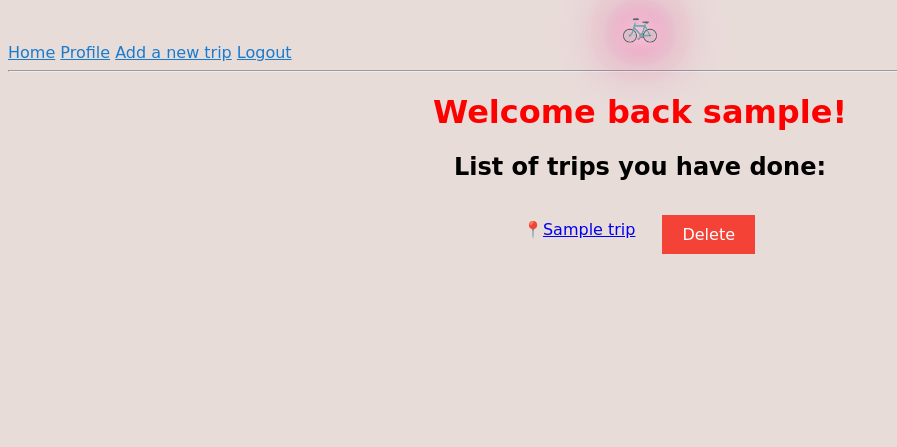
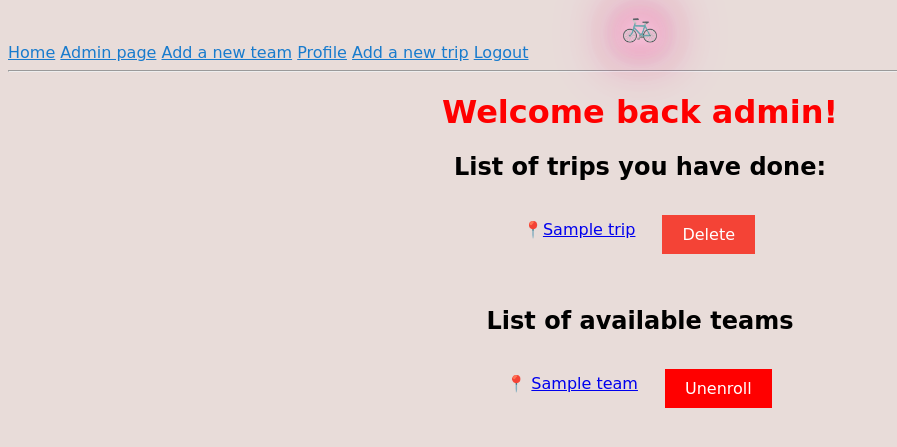
Before and after one commit to bhuvansingla/flask-login, a Flask app: page /user/admin in a window 1280 px wide. Shown: the top 447 px of the page, without its empty margins (0-897 px from the left). Run offline with Flask 3, Linux system fonts and the light colour scheme; a user stored in the database is signed in; tables that the repository leaves empty hold one stand-in row (values such as "Sample post").

Commit message:
10 define new team (#12)
* new championship added

* Squashed commit of the following:

commit 98b2e6d0223762a1acf851806fef4b0aa1216b7d
Author: waltpianist97 <walterbrnrd@gmail.com>
Date:   Tue Apr 18 21:47:34 2023 +0200

    added admin role

* championship visualizable, new page for visualizing some details for a specific championship

* added workspace

* redefine task, team not championship

* adjust a delete method and form

```diff
--- a/app.py
+++ b/app.py
@@ -21,5 +21,13 @@ def load_user(id):
 
 if __name__=="__main__":
     with app.app_context():
+
         db.create_all()
+        admin = User.query.filter_by(username="admin").first()
+        if not admin:
+            admin = User(username="admin",role="admin")
+            admin.set_password("admin")
+
+            db.session.add(admin)
+            db.session.commit()
         app.run()
--- a/forms.py
+++ b/forms.py
@@ -1,6 +1,7 @@
 from flask_wtf import FlaskForm
-from wtforms import StringField, PasswordField, BooleanField, SubmitField, RadioField,TextAreaField
-from wtforms.validators import ValidationError, DataRequired, Email, EqualTo
+
+from wtforms import StringField, PasswordField, BooleanField, SubmitField, RadioField,TextAreaField,FloatField
+from wtforms.validators import DataRequired, Email, EqualTo
 from models import User
 
 CHOICES = [('5', """Il giro che stai registrando è una gara ufficiale o un evento ufficiale di Team (con locandina)?"""),
@@ -23,9 +24,14 @@ class LoginForm(FlaskForm):
 
 class NewTripForm(FlaskForm):
     tripname = StringField('Trip name',validators=[DataRequired()])
-    speed = StringField('Average speed [km/h]',validators=[DataRequired()])
-    distance = StringField('Distance [km]',validators=[DataRequired()])
-    elevation = StringField('Elevation [m]',validators=[DataRequired()])
+    speed = FloatField('Average speed [km/h]',validators=[DataRequired()])
+    distance = FloatField('Distance [km]',validators=[DataRequired()])
+    elevation = FloatField('Elevation [m]',validators=[DataRequired()])
     prestige = RadioField('Choose an option', choices=CHOICES, validators=[DataRequired()])
     description = TextAreaField('Description')
     submit = SubmitField('Add trip')
+
+class NewTeamForm(FlaskForm):
+    name = StringField('Team name',validators=[DataRequired()])
+    description = TextAreaField('Description')
+    submit = SubmitField('Add Team')
--- a/routes.py
+++ b/routes.py
@@ -2,8 +2,8 @@ from app import app, db
 from flask import request, render_template, flash, redirect,url_for
 from flask_login import current_user, login_user, logout_user,login_required
 
-from models import User,Trip
-from forms import RegistrationForm,LoginForm, NewTripForm
+from models import *
+from forms import *
 
 from werkzeug.urls import url_parse
 import urllib
@@ -20,6 +20,8 @@ def login():
         if user is None or not user.check_password(form.password.data):
             flash("Invalid username or password")
             return redirect(url_for('login'))
+
+
         login_user(user,remember=form.remember_me.data)
         next_page = request.args.get('next')
         if not next_page or url_parse(next_page).netloc != '':
@@ -66,10 +68,13 @@ def user(username):
 
     user = User.query.filter_by(username=current_user.username).first()
     trips = Trip.query.filter_by(user_id=current_user.id)
+    teams = Team.query.all()
     if trips is None:
         trips = []
+    if teams is None:
+        teams = []
 
-    return render_template('user.html', user=user,trips=trips)
+    return render_template('user.html', user=user,trips=trips,teams=teams)
 
 
 @app.route('/')
@@ -83,14 +88,77 @@ def logout():
     return redirect(url_for('login'))
 
 
-@app.route("/delete/<int:trip_id>")
-def delete(trip_id):
+@app.route("/delete_trip/<int:trip_id>")
+def delete_trip(trip_id):
     trip = Trip.query.filter_by(id=trip_id).first()
     db.session.delete(trip)
     db.session.commit()
     return redirect(url_for("user",username=current_user.username))
 
+@app.route("/delete_team/<int:team_id>")
+def delete_team(team_id):
+    team = Team.query.filter_by(id=team_id).first()
+    db.session.delete(team)
+    db.session.commit()
+    return redirect(url_for("user",username=current_user.username))
+
+
 @app.route("/trip_details/<int:trip_id>")
 def trip_details(trip_id):
     trip = Trip.query.get(trip_id)
     return render_template("trip_details.html",trip=trip)
+
+
+@app.route("/team_details/<int:team_id>")
+def team_details(team_id):
+    team = Team.query.get(team_id)
+    return render_template("team_details.html",team=team)
+
+@app.route('/new_team',methods=['GET', 'POST'])
+@login_required
+def new_team():
+    if not current_user.is_admin:
+        return 'Unauthorized'
+
+    form = NewTeamForm()
+    if form.validate_on_submit():
+        team = Team(name=form.name.data,description=form.description.data)
+
+        db.session.add(team)
+        db.session.commit()
+        flash('New team registered!')
+        return redirect(url_for('user',username = current_user.username))
+
+    return render_template('new_team.html',title="Add new team", form = form )
+
+
+
+@app.route('/admin_page',methods=['GET', 'POST'])
+@login_required
+def admin_page():
+
+    if not current_user.is_admin:
+        return 'Unauthorized'
+    return render_template('admin_page.html',title="Admin page")
+
+@app.route('/enroll_to_team/<int:team_id>',methods=['GET', 'POST'])
+@login_required
+def enroll_to_team(team_id):
+
+    team = Team.query.get(team_id)
+    if current_user not in team.users:
+        team.users.append(current_user)
+        db.session.commit()
+
+    return redirect(url_for("user",username=current_user.username))
+
+@app.route('/unenroll_from_team/<int:team_id>',methods=['GET', 'POST'])
+@login_required
+def unenroll_from_team(team_id):
+
+    team = Team.query.get(team_id)
+
+    if current_user in team.users:
+        team.users.remove(current_user)
+        db.session.commit()
+    return redirect(url_for("user",username=current_user.username))
--- a/templates/base.html
+++ b/templates/base.html
@@ -31,6 +31,88 @@
                 text-shadow: 0 0 20px #fff, 0 0 30px #ff4da6, 0 0 40px #ff4da6, 0 0 50px #ff4da6, 0 0 60px #ff4da6, 0 0 70px #ff4da6, 0 0 80px #ff4da6;
             }
         }
+
+        .post-container {
+            margin-bottom: 10px;
+        }
+
+        .post-info {
+            display: flex;
+            flex-direction: column;
+        }
+
+        .row {
+            display: flex;
+            align-items: center;
+            justify-content: center;
+            gap: 5px;
+            /* set smaller gap value */
+        }
+
+
+        ul {
+            margin: 0;
+            padding: 0;
+            margin-right: 10px;
+            /* add right margin to the ul */
+        }
+
+        .delete-button-container {
+            margin-top: 10px;
+            margin-left: 10px;
+            /* add left margin to the delete button container */
+        }
+
+        .delete-button {
+            background-color: #f44336;
+            border: none;
+            color: white;
+            padding: 10px 20px;
+            text-align: center;
+            text-decoration: none;
+            display: inline-block;
+            font-size: 16px;
+            margin: 4px 2px;
+            cursor: pointer;
+        }
+
+        .enroll-button-container {
+            margin-top: 10px;
+            margin-left: 10px;
+            /* add left margin to the delete button container */
+        }
+
+        .enroll-button {
+            background-color: #53b179cb;
+            border: none;
+            color: white;
+            padding: 10px 20px;
+            text-align: center;
+            text-decoration: none;
+            display: inline-block;
+            font-size: 16px;
+            margin: 4px 2px;
+            cursor: pointer;
+        }
+
+        .unenroll-button-container {
+            margin-top: 10px;
+            margin-left: 10px;
+            /* add left margin to the delete button container */
+        }
+
+        .unenroll-button {
+            background-color: red;
+            border: none;
+            color: white;
+            padding: 10px 20px;
+            text-align: center;
+            text-decoration: none;
+            display: inline-block;
+            font-size: 16px;
+            margin: 4px 2px;
+            cursor: pointer;
+        }
     </style>
 
     {% if title %}
@@ -48,6 +130,12 @@
         {% if current_user.is_anonymous %}
         <a class="blue pull-right" href="{{ url_for('login') }}">Login</a>
         {% else %}
+        {%if current_user.role == 'admin' %}
+        <a class="blue pull-right" href="{{ url_for('admin_page') }}">Admin page</a>
+        <a class="blue pull-left" href="{{ url_for('new_team') }}">Add a new team</a>
+
+        {% endif %}
+
         <a class="blue pull-right" href="{{ url_for('user', username=current_user.username) }}">Profile</a>
         <a class="blue pull-left" href="{{ url_for('new_trip') }}">Add a new trip</a>
         <a class="blue pull-left" href="{{ url_for('logout') }}">Logout</a>
--- a/templates/landing_page.html
+++ b/templates/landing_page.html
@@ -47,6 +47,11 @@
         {% if current_user.is_anonymous %}
         <a class="blue pull-right" href="{{ url_for('login') }}">Login</a>
         {% else %}
+        {%if current_user.role == 'admin' %}
+        <a class="blue pull-right" href="{{ url_for('admin_page') }}">Admin page</a>
+        <a class="blue pull-left" href="{{ url_for('new_team') }}">Add a new team</a>
+
+        {% endif %}
         <a class="blue pull-right" href="{{ url_for('user', username=current_user.username) }}">Profile</a>
         <a class="blue pull-left" href="{{ url_for('new_trip') }}">Add a new trip</a>
         <a class="blue pull-left" href="{{ url_for('logout') }}">Logout</a>
--- a/templates/trip_details.html
+++ b/templates/trip_details.html
@@ -16,7 +16,7 @@
     </p>
     <p>
         Elevation:<br>
-        {{ trip.elevation }}<br>
+        {{ trip.elevation }} m<br>
 
     </p>
     <p>
--- a/templates/user.html
+++ b/templates/user.html
@@ -47,6 +47,44 @@
             margin: 4px 2px;
             cursor: pointer;
         }
+
+        .enroll-button-container {
+            margin-top: 10px;
+            margin-left: 10px;
+            /* add left margin to the delete button container */
+        }
+
+        .enroll-button {
+            background-color: #53b179cb;
+            border: none;
+            color: white;
+            padding: 10px 20px;
+            text-align: center;
+            text-decoration: none;
+            display: inline-block;
+            font-size: 16px;
+            margin: 4px 2px;
+            cursor: pointer;
+        }
+
+        .unenroll-button-container {
+            margin-top: 10px;
+            margin-left: 10px;
+            /* add left margin to the delete button container */
+        }
+
+        .unenroll-button {
+            background-color: red;
+            border: none;
+            color: white;
+            padding: 10px 20px;
+            text-align: center;
+            text-decoration: none;
+            display: inline-block;
+            font-size: 16px;
+            margin: 4px 2px;
+            cursor: pointer;
+        }
     </style>
 
 </head>
@@ -65,8 +103,36 @@
 
                 </ul>
                 <div class="delete-button-container">
-                    <a class="delete-button" href="/delete/{{ trip.id }}">Delete</a>
+                    <a class="delete-button" href="/delete_trip/{{ trip.id }}">Delete</a>
                 </div>
+            </div>
+        </div>
+    </div>
+    {% endfor %}
+</div>
+
+<br>
+<center>
+    <h2>List of available teams</h2>
+</center>
+<div class="post-container">
+    {% for team in teams %}
+    <div class="post-container">
+        <div class="post-info">
+            <div class="row">
+                <ul>&#128205;
+                    <a href="{{url_for('team_details',team_id=team.id)}}">{{team.name}}</a>
+                </ul>
+                {% if current_user not in team.users %}
+                <div class="enroll-button-container">
+                    <a class="enroll-button" href="/enroll_to_team/{{team.id}}">Enroll</a>
+                </div>
+                {% endif %}
+                {% if current_user in team.users %}
+                <div class="unenroll-button-container">
+                    <a class="unenroll-button" href="/unenroll_from_team/{{team.id}}">Unenroll</a>
+                </div>
+                {% endif %}
             </div>
         </div>
     </div>
```
Also changed, not shown: models.py (+40 -11 lines), templates/admin_page.html (added, +60 -0 lines), templates/new_team.html (added, +26 -0 lines), templates/team_details.html (added, +23 -0 lines), 1 other file.
